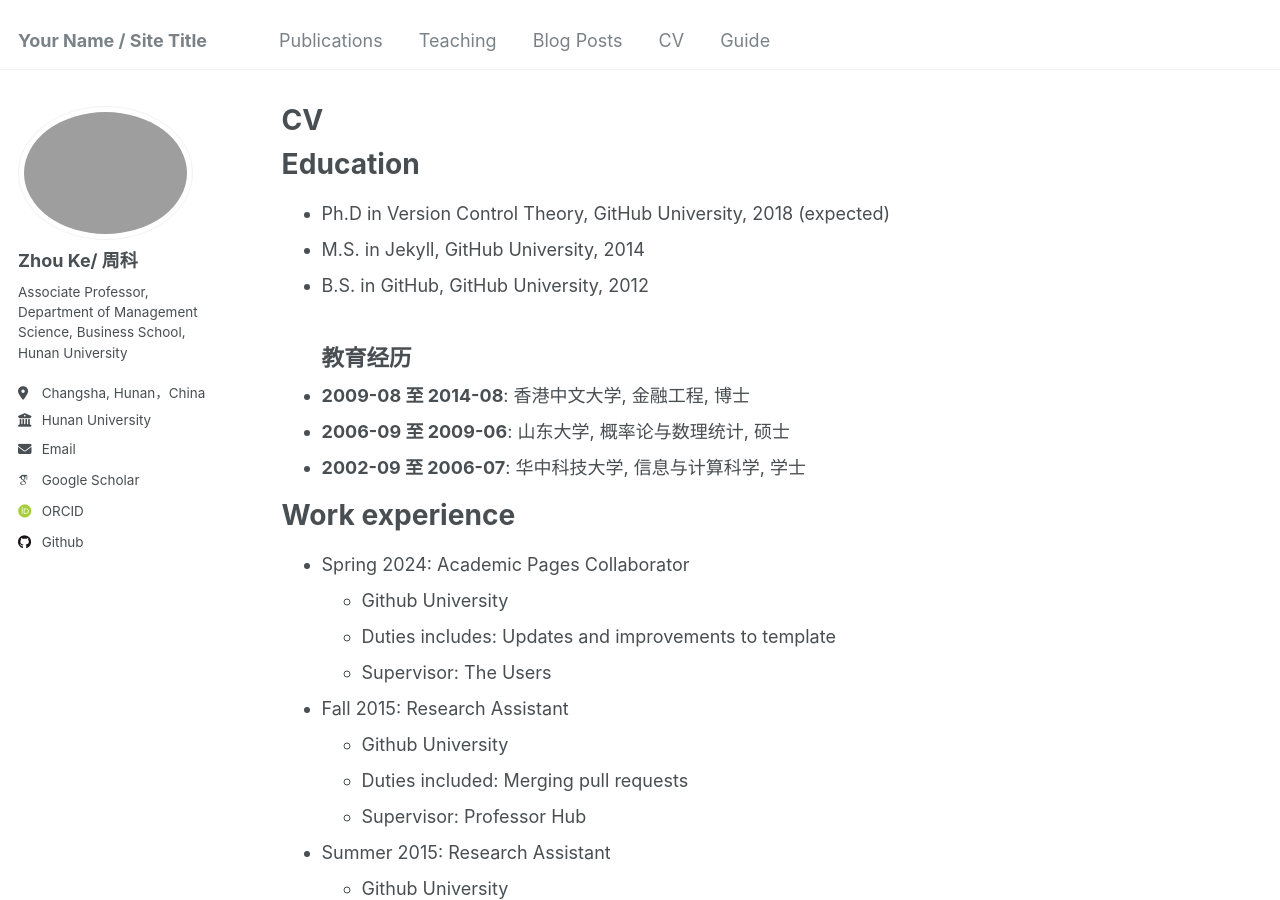
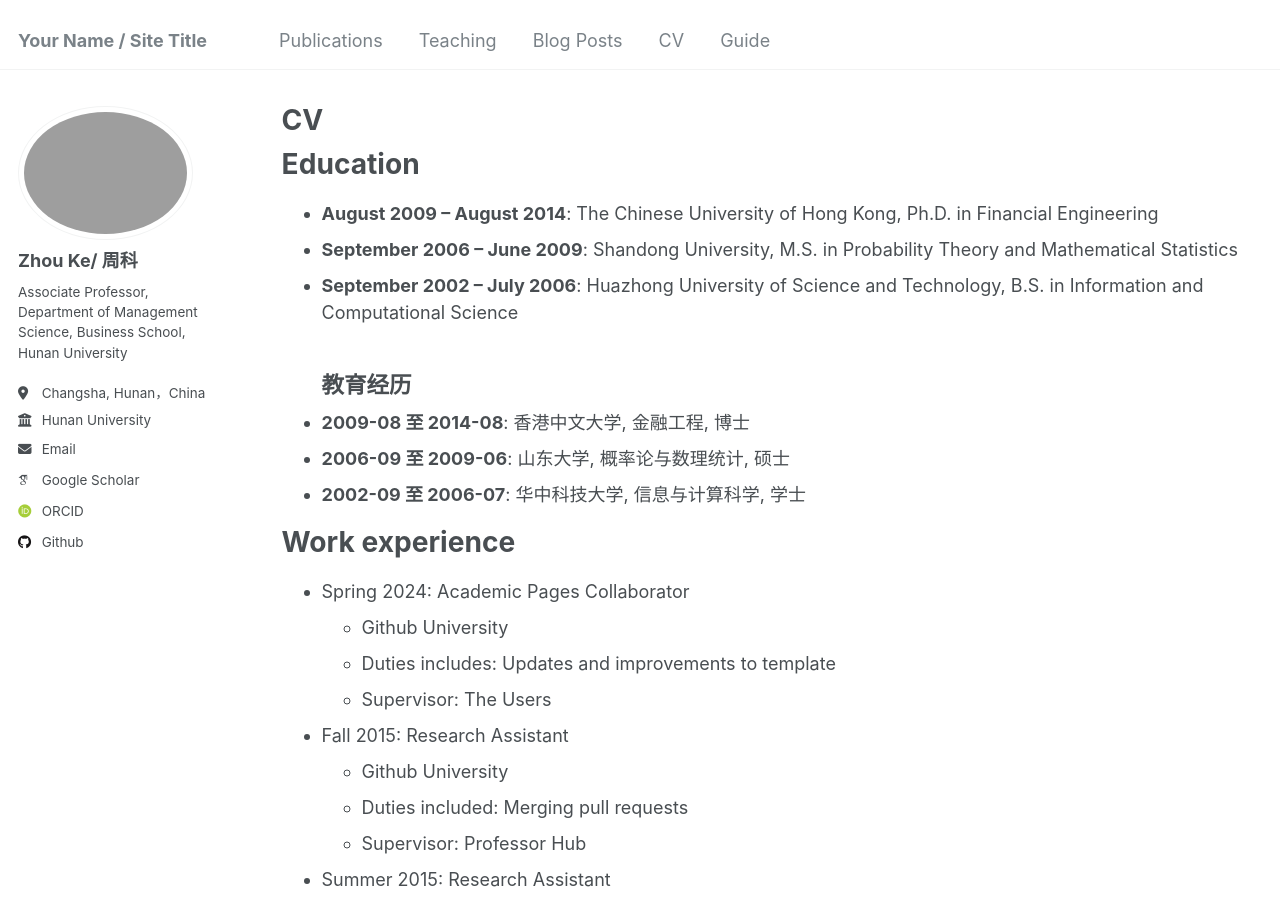
Before and after one commit to hustzhke/hustzhke.github.io, a Jekyll site: the page built from _pages/cv.md, in a window 1280 px wide and 900 px high. Built offline with Jekyll 4.4.1, drawn with Linux system fonts in a browser that asks for light colours; some web fonts are replaced.

Commit message:
Update cv.md

```diff
--- a/_pages/cv.md
+++ b/_pages/cv.md
@@ -11,9 +11,9 @@ redirect_from:
 
 Education
 ======
-* Ph.D in Version Control Theory, GitHub University, 2018 (expected)
-* M.S. in Jekyll, GitHub University, 2014
-* B.S. in GitHub, GitHub University, 2012
+* **August 2009 – August 2014**: The Chinese University of Hong Kong, Ph.D. in Financial Engineering
+* **September 2006 – June 2009**: Shandong University, M.S. in Probability Theory and Mathematical Statistics
+* **September 2002 – July 2006**: Huazhong University of Science and Technology, B.S. in Information and Computational Science
 ## 教育经历
 * **2009-08 至 2014-08**: 香港中文大学, 金融工程, 博士
 * **2006-09 至 2009-06**: 山东大学, 概率论与数理统计, 硕士
```
